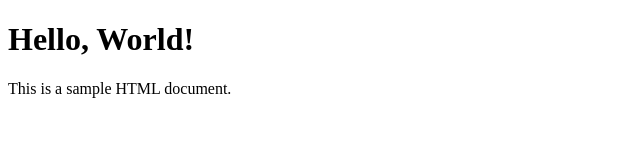
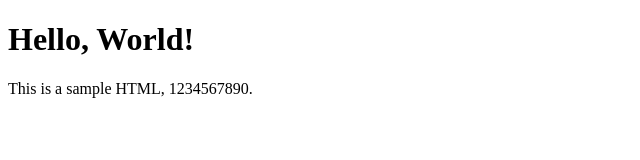
Before and after one commit to sawyer-vu/git-demo, a plain HTML site: page index.html in a window 1280 px wide. Shown: the full height of the page, 0-640 px from the left. Drawn offline with Linux system fonts and the light colour scheme.

Commit message:
fix: new change

```diff
--- a/index.html
+++ b/index.html
@@ -7,6 +7,6 @@
 </head>
 <body>
     <h1>Hello, World!</h1>
-    <p>This is a sample HTML document.</p>
+    <p>This is a sample HTML, 1234567890.</p>
 </body>
 </html>
```
